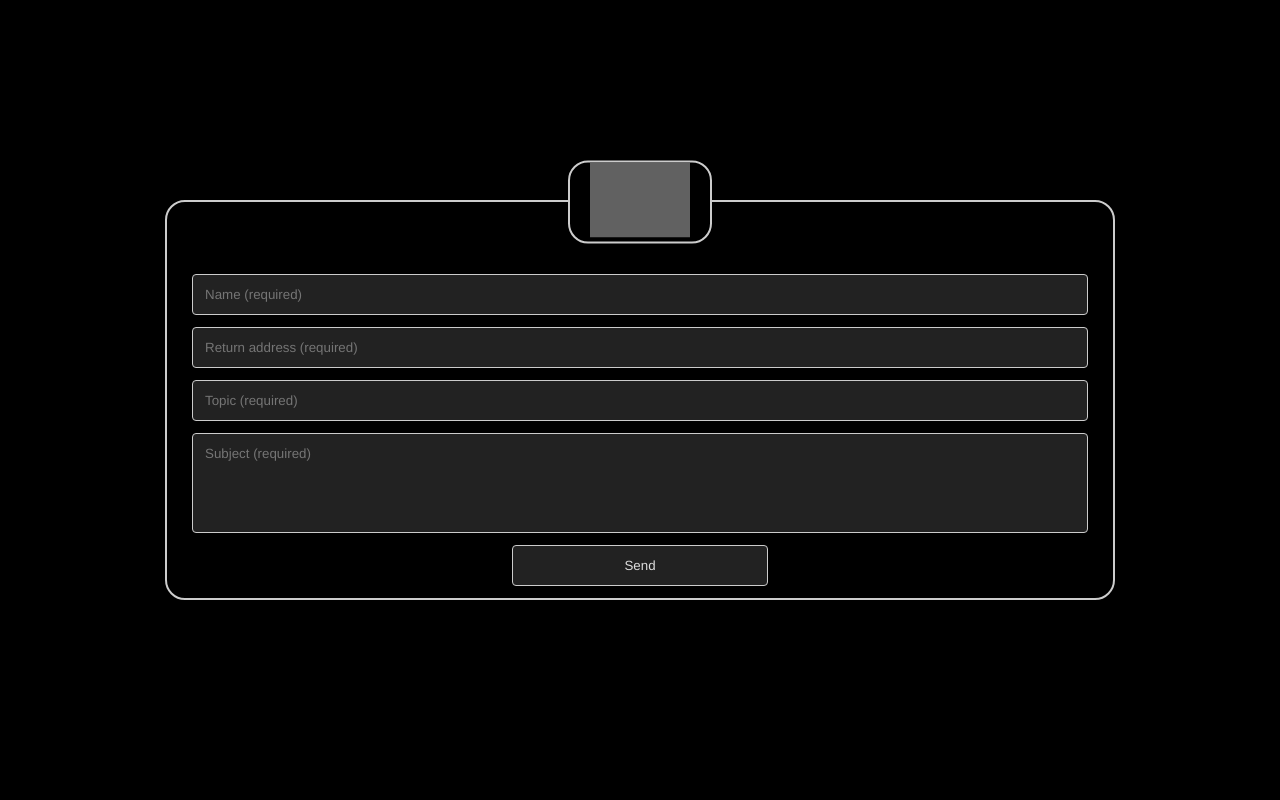
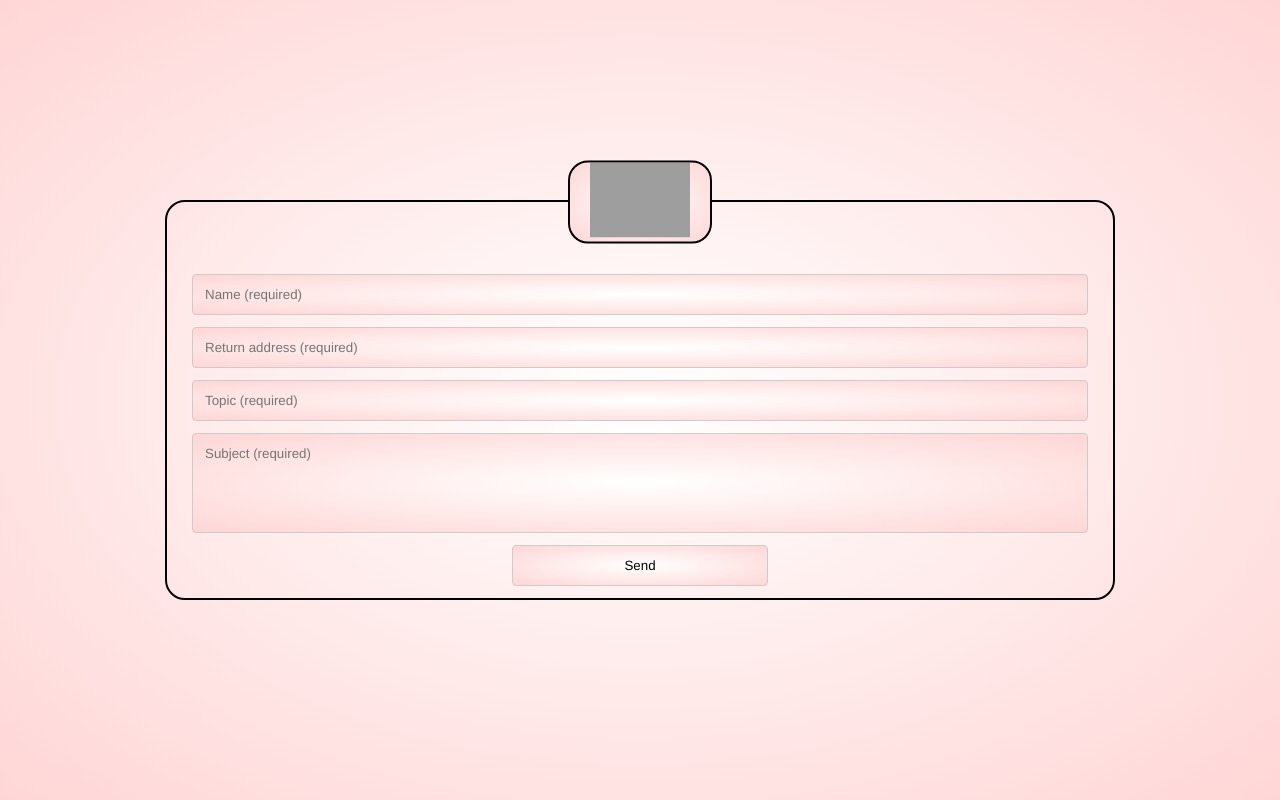
Before and after one commit to Yaseen070/thrifty-final-project, a plain HTML site: page feedback/feedback.html in a window 1280 px wide. Drawn offline with Linux system fonts and the light colour scheme; grey boxes are pictures that could not be loaded.

Commit message:
feedback color change

```diff
--- a/feedback/feedback.css
+++ b/feedback/feedback.css
@@ -6,7 +6,7 @@
   }
 
   body {
-    background-color: black;
+    background: radial-gradient(#fff, #ffd6d6);
     height:100vh;
     display: flex;
     justify-content: center;
@@ -18,7 +18,7 @@
     padding-right:25px;
     padding-top:60px;
     margin: 12px auto;
-    border: 2px solid #ccc;
+    border: 2px solid rgb(0, 0, 0);
     border-radius: 20px;
     position:relative;
     z-index:1;
@@ -30,14 +30,14 @@
     left:50%;
     padding:0 20px;
     transform:translate(-50%,-50%);
-    background-color:black;
-    border: 2px solid #ccc;
+    background: radial-gradient(#fff, #ffd6d6);
+    border: 2px solid rgb(0, 0, 0);
     border-radius: 20px;
     text-align:center;
   }
 
   form > div > img{
-    filter:invert(1);
+    /* filter:invert(1); */
     width:100px;
   }
 
@@ -46,8 +46,8 @@
     padding: 12px;
     margin: 12px auto;
     border: 1px solid #ccc;
-    color: #ddd;
-    background-color: #222;
+    color: rgb(0, 0, 0);
+    background: radial-gradient(#fff, #ffd6d6);
     border-radius: 4px;
     display: block;
     width: 70vw;
--- a/feedback/feedback.html
+++ b/feedback/feedback.html
@@ -4,7 +4,7 @@
     <meta charset="UTF-8">
     <meta http-equiv="X-UA-Compatible" content="IE=edge">
     <meta name="viewport" content="width=device-width, initial-scale=1.0">
-    <link rel="stylesheet" href="/feedback.css">
+    <link rel="stylesheet" href="./feedback.css">
     <script src=""></script>
     <title>Document</title>
 </head>
```
